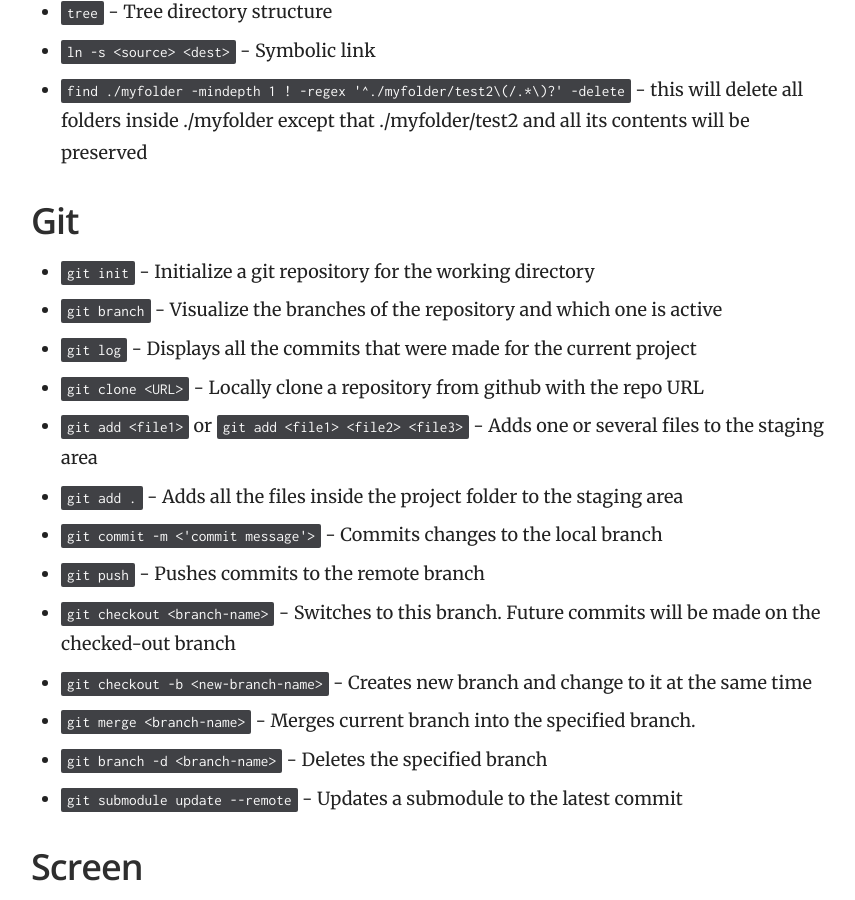
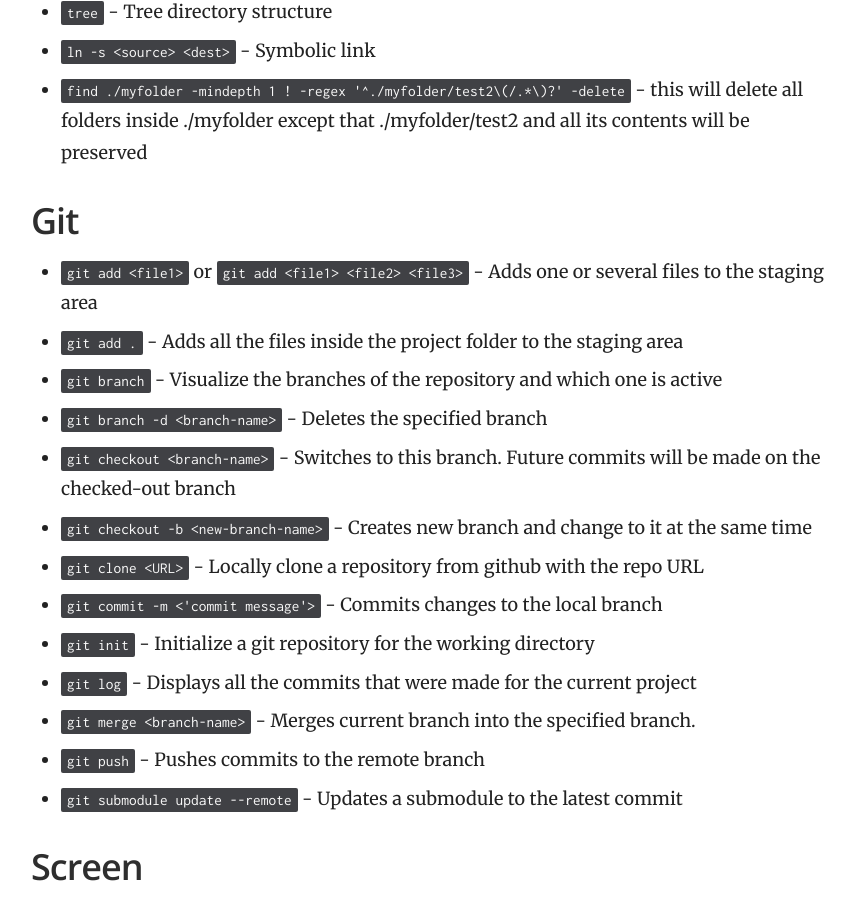
Before and after one commit to luslab/luslab.github.io, a Jekyll site: the page built from _docs/How to Code/Linux 101.md, in a window 1280 px wide and 900 px high, scrolled down 1217 px. Shown: the whole window, without its empty margins (359-1214 px from the left). Built offline with Jekyll 4.4.1, drawn with Linux system fonts in a browser that asks for light colours.

```diff
--- a/_docs/How to Code/Linux 101.md
+++ b/_docs/How to Code/Linux 101.md
@@ -31,19 +31,20 @@ order: 3
 - `find ./myfolder -mindepth 1 ! -regex '^./myfolder/test2\(/.*\)?' -delete` - this will delete all folders inside ./myfolder except that ./myfolder/test2 and all its contents will be preserved
 
 ## Git
-- `git init` - Initialize a git repository for the working directory
-- `git branch` - Visualize the branches of the repository and which one is active
-- `git log` - Displays all the commits that were made for the current project
-- `git clone <URL>` - Locally clone a repository from github with the repo URL
 - `git add <file1>` or `git add <file1> <file2> <file3>` - Adds one or several files to the staging area
 - `git add .` - Adds all the files inside the project folder to the staging area
-- `git commit -m <'commit message'>` - Commits changes to the local branch
-- `git push` - Pushes commits to the remote branch
+- `git branch` - Visualize the branches of the repository and which one is active
+- `git branch -d <branch-name>` - Deletes the specified branch
 - `git checkout <branch-name>` - Switches to this branch. Future commits will be made on the checked-out branch
 - `git checkout -b <new-branch-name>` - Creates new branch and change to it at the same time
+- `git clone <URL>` - Locally clone a repository from github with the repo URL
+- `git commit -m <'commit message'>` - Commits changes to the local branch
+- `git init` - Initialize a git repository for the working directory
+- `git log` - Displays all the commits that were made for the current project
 - `git merge <branch-name>` - Merges current branch into the specified branch.
-- `git branch -d <branch-name>` - Deletes the specified branch
+- `git push` - Pushes commits to the remote branch
 - `git submodule update --remote` - Updates a submodule to the latest commit
+
 
 ## Screen
 - `screen -S nextflow -m bash -c 'sh run.sh; exec sh'` - Run named screen session with wait command at end so window doesnt auto-close
```
